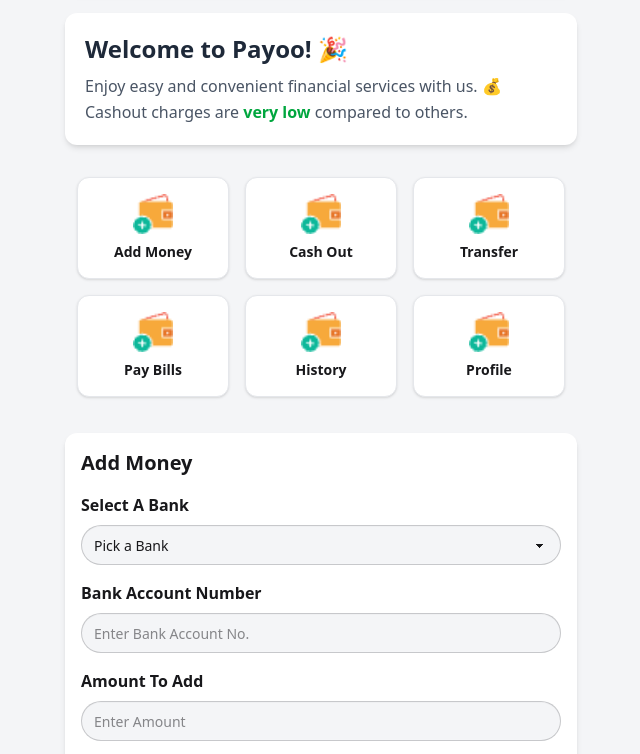
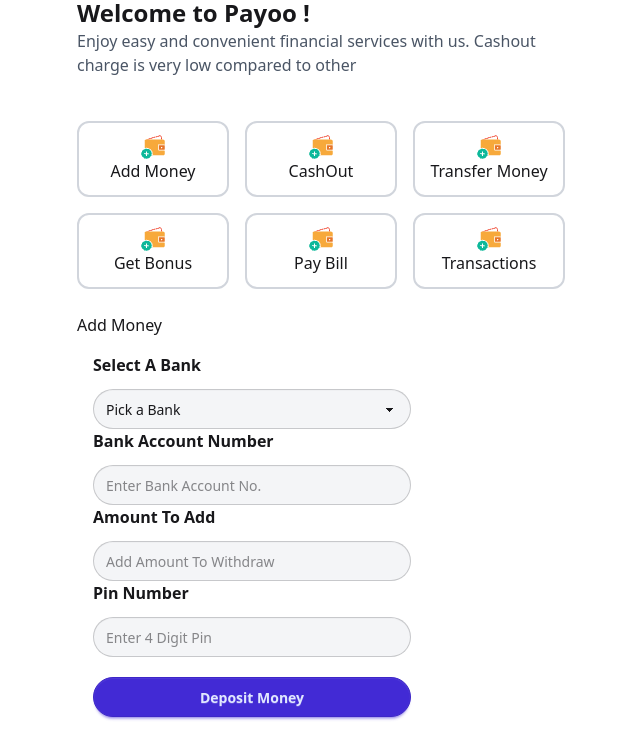
Before and after one commit to emon22830/Payoo-Mobile-Bank, a plain HTML site: page home.html in a window 1280 px wide. Shown: the part 110-864 px from the top of the page, without its empty margins (319-959 px from the left). Drawn offline with nearby package versions, Linux system fonts and the light colour scheme.

Commit message:
Add monet feature

```diff
--- a/home.html
+++ b/home.html
@@ -1,115 +1,107 @@
 <!DOCTYPE html>
 <html lang="en">
-
 <head>
     <meta charset="UTF-8">
     <meta name="viewport" content="width=device-width, initial-scale=1.0">
     <title>Home Page</title>
-
-    <!-- DaisyUI & Tailwind CSS -->
+    <!-- !Daisy & Tailwind Css -->
     <link href="https://cdn.jsdelivr.net/npm/daisyui@5" rel="stylesheet" type="text/css" />
     <script src="https://cdn.jsdelivr.net/npm/@tailwindcss/browser@4"></script>
 
-    <!-- Font Awesome 6 -->
-    <link rel="stylesheet" href="https://cdnjs.cloudflare.com/ajax/libs/font-awesome/6.5.0/css/all.min.css"
-        integrity="sha512-DTOQO9RWCH3ppGqcWaEA1BZXe5p1rj3uFh+DbDeihh5Z8SGvtQvV4H14R/2uOeGZ5ER5YjZ/n+QwJ7lrY9zPg=="
+    <!-- FOnt Awesome CDN -->
+    <link rel="stylesheet" href="https://cdnjs.cloudflare.com/ajax/libs/font-awesome/5.1.0/css/v4-shims.min.css"
+        integrity="sha512-p++g4gkFY8DBqLItjIfuKJPFvTPqcg2FzOns2BNaltwoCOrXMqRIOqgWqWEvuqsj/3aVdgoEo2Y7X6SomTfUPA=="
         crossorigin="anonymous" referrerpolicy="no-referrer" />
 </head>
+<body class="bg-[#f4f5f7]  h-[100vh] bg-white rounded-b-xl ">
 
-<body class="bg-[#f4f5f7] min-h-screen font-sans py-6">
+    <div>
+        <div class=" flex justify-between items-center border-b border-gray-400 p-4 min-h-[50px] max-w-lg mx-auto ">
+            <div class="flex">
+                <img src="./assets/Group.png" alt="" class="h-[50px]">
+                <div class="ml-1">
+                    <h2 class="font-bold">$<span id="available-balance">45000</span></h2>
+                    <p class="text-gray-500">Available Balance</p>
+                </div>
 
-    <!-- Header -->
-    <div class="max-w-lg mx-auto bg-white shadow-sm rounded-b-xl">
-        <div class="flex justify-between items-center border-b border-gray-300 p-4">
-            <div class="flex items-center">
-                <img src="./assets/Group.png" alt="Logo" class="h-[50px]">
-                <div class="ml-3">
-                    <h2 class="font-bold text-lg">$<span>45,000</span></h2>
-                    <p class="text-sm text-gray-500">Available Balance</p>
             </div>
-            </div>
-            <button class="btn btn-error btn-sm">
-                <i class="fa-solid fa-arrow-right-from-bracket mr-1"></i> Logout
-            </button>
+            <div>
+                <button class="btn"><i class="fa-solid fa-arrow-right-from-bracket"></i>Log Out</button>
             </div>
         </div>
 
-    <!-- Welcome Section -->
-    <div class="max-w-lg mx-auto mt-4 bg-white rounded-xl shadow-md p-5">
-        <h1 class="text-2xl font-bold text-gray-800">Welcome to Payoo! 🎉</h1>
-        <p class="text-gray-600 mt-2 leading-relaxed">
-            Enjoy easy and convenient financial services with us.
-            💰 Cashout charges are <span class="font-semibold text-green-600">very low</span> compared to others.
-        </p>
+
+        <div class=" mt-3 p-3 max-w-lg mx-auto">
+            <h1 class=" text-2xl font-bold">Welcome to Payoo !</h1>
+            <p class="text-gray-600">Enjoy easy and convenient financial services with us. Cashout charge is very low compared
+                to other </p>
         </div>
 
-    <!-- Quick Actions Grid -->
-    <div class="max-w-lg mx-auto mt-5 grid grid-cols-3 gap-4 p-3">
-        <div
-            class="bg-white border border-gray-200 shadow-sm text-center p-4 rounded-xl hover:shadow-md cursor-pointer">
-            <img src="./assets/wallet1.png" class="mx-auto h-10 mb-2" alt="">
-            <h2 class="text-sm font-semibold">Add Money</h2>
+        <div class="mt-5 grid grid-cols-3 gap-4 p-3 max-w-lg mx-auto ">
+
+            <div class="border-2 border-gray-300 text-center p-3 rounded-xl">
+                <img src="./assets/wallet1.png" class="mx-auto" alt="">
+                <h2>Add Money</h2>
             </div>
-        <div
-            class="bg-white border border-gray-200 shadow-sm text-center p-4 rounded-xl hover:shadow-md cursor-pointer">
-            <img src="./assets/wallet1.png" class="mx-auto h-10 mb-2" alt="">
-            <h2 class="text-sm font-semibold">Cash Out</h2>
+            <div class="border-2 border-gray-300 text-center p-3 rounded-xl">
+                <img src="./assets/wallet1.png" class="mx-auto" alt="">
+                <h2>CashOut</h2>
             </div>
-        <div
-            class="bg-white border border-gray-200 shadow-sm text-center p-4 rounded-xl hover:shadow-md cursor-pointer">
-            <img src="./assets/wallet1.png" class="mx-auto h-10 mb-2" alt="">
-            <h2 class="text-sm font-semibold">Transfer</h2>
+            <div class="border-2 border-gray-300 text-center p-3 rounded-xl">
+                <img src="./assets/wallet1.png" class="mx-auto" alt="">
+                <h2>Transfer Money</h2>
             </div>
-        <div
-            class="bg-white border border-gray-200 shadow-sm text-center p-4 rounded-xl hover:shadow-md cursor-pointer">
-            <img src="./assets/wallet1.png" class="mx-auto h-10 mb-2" alt="">
-            <h2 class="text-sm font-semibold">Pay Bills</h2>
+            <div class="border-2 border-gray-300 text-center p-3 rounded-xl">
+                <img src="./assets/wallet1.png" class="mx-auto" alt="">
+                <h2>Get Bonus</h2>
             </div>
-        <div
-            class="bg-white border border-gray-200 shadow-sm text-center p-4 rounded-xl hover:shadow-md cursor-pointer">
-            <img src="./assets/wallet1.png" class="mx-auto h-10 mb-2" alt="">
-            <h2 class="text-sm font-semibold">History</h2>
+            <div class="border-2 border-gray-300 text-center p-3 rounded-xl">
+                <img src="./assets/wallet1.png" class="mx-auto" alt="">
+                <h2>Pay Bill</h2>
             </div>
-        <div
-            class="bg-white border border-gray-200 shadow-sm text-center p-4 rounded-xl hover:shadow-md cursor-pointer">
-            <img src="./assets/wallet1.png" class="mx-auto h-10 mb-2" alt="">
-            <h2 class="text-sm font-semibold">Profile</h2>
+            <div class="border-2 border-gray-300 text-center p-3 rounded-xl">
+                <img src="./assets/wallet1.png" class="mx-auto" alt="">
+                <h2>Transactions</h2>
+            </div>
         </div>
     </div>
 
-    <!-- Add Money Form -->
-    <div class="max-w-lg mx-auto mt-6 p-4 bg-white rounded-xl shadow-md">
-        <h1 class="text-xl font-bold mb-4">Add Money</h1>
-        <form action="" class="space-y-4">
+
+    <div class="all-form-section max-w-lg mx-auto p-3 ">
+        <!-- add money -->
          <div>
-                <label class="font-semibold">Select A Bank</label>
-                <select
-                    class="select bg-[#f4f5f7] mt-2 rounded-3xl input input-bordered w-full focus:outline-none focus:ring-2 focus:ring-indigo-500">
-                    <option>Pick a Bank</option>
+            <h1>Add Money</h1>
+            <form action="" class=" bg-white rounded-2xl p-4 w-[350px]" >
+                <div>
+                    <h1 class="font-semibold">Select A Bank</h1>
+                    <select id="bank" class="select bg-[#f4f5f7] mt-3 rounded-3xl input input-bordered w-full focus:outline-none focus:ring-2 focus:ring-indigo-500 ">
+                        <option >Pick a Bank</option>
                         <option>AB Bank</option>
                         <option>IFIC Bank</option>
                         <option>Brac Bank</option>
                     </select>
+
+
                 </div>
                 <div>
-                <label class="font-semibold">Bank Account Number</label>
-                <input type="text" placeholder="Enter Bank Account No."
-                    class="mt-2 rounded-3xl input input-bordered w-full bg-[#f4f5f7] focus:ring-2 focus:ring-indigo-500" />
+                    <label for="" class="font-semibold">Bank Account Number</label> <br>
+                    <input id="account-number" type="text" placeholder="Enter Bank Account No."
+                        class="bg-[#f4f5f7] mt-3 rounded-3xl input input-bordered w-full focus:outline-none focus:ring-2 focus:ring-indigo-500 ">
                 </div>
-            <div>
-                <label class="font-semibold">Amount To Add</label>
-                <input type="text" placeholder="Enter Amount"
-                    class="mt-2 rounded-3xl input input-bordered w-full bg-[#f4f5f7] focus:ring-2 focus:ring-indigo-500" />
-            </div>
-            <div>
-                <label class="font-semibold">Pin Number</label>
-                <input type="password" maxlength="4" placeholder="Enter 4 Digit Pin"
-                    class="mt-2 rounded-3xl input input-bordered w-full bg-[#f4f5f7] focus:ring-2 focus:ring-indigo-500" />
-            </div>
-            <button class="btn btn-primary mt-3 w-full rounded-3xl">Add Money</button>
+                <div><label for="" class="font-semibold">Amount To Add</label> <br>
+                <input id="add-amount" type="text" placeholder="Add Amount To Withdraw"
+                    class="bg-[#f4f5f7] mt-3 rounded-3xl input input-bordered w-full focus:outline-none focus:ring-2 focus:ring-indigo-500 "></div>
+                <div><label for="" class="font-semibold">Pin Number</label> <br>
+                <input id="add-pin" type="text" placeholder="Enter 4 Digit Pin"
+                    class="bg-[#f4f5f7] mt-3 rounded-3xl input input-bordered w-full focus:outline-none focus:ring-2 focus:ring-indigo-500 "></div>
+                    <button id="add-money-btn" class="btn btn-primary mt-5 w-full rounded-3xl">Deposit Money</button>
             </form>
          </div>
+    </div>
+
+
+
+    <script src="home.js"></script>
 
 </body>
-
 </html>
--- /dev/null
+++ b/home.js
@@ -0,0 +1,29 @@
+const validPin = 1234
+
+document.getElementById("add-money-btn").addEventListener("click", function(e){
+    e.preventDefault()
+    console.log("add money btn clicked");
+    const bank = document.getElementById("bank").value
+    const accountNumber = document.getElementById("account-number").value
+    const amount = parseInt( document.getElementById("add-amount").value)
+
+    const pin = parseInt(document.getElementById("add-pin").value)
+    console.log(bank, accountNumber, amount, pin)
+
+    const availableBalance = parseInt(document.getElementById("available-balance").innerText)
+
+
+    if(accountNumber.length<11){
+        alert("Please Provide Valid Account Number")
+        return;
+    }
+
+    if (pin !== validPin){
+        alert('Please Provide Valid Pin')
+        return;
+    }
+
+    const totalNewAvailableBalance = amount+availableBalance
+
+    document.getElementById("available-balance").innerText = totalNewAvailableBalance
+})
```
Lines whose indentation alone changed are shown as unchanged.
